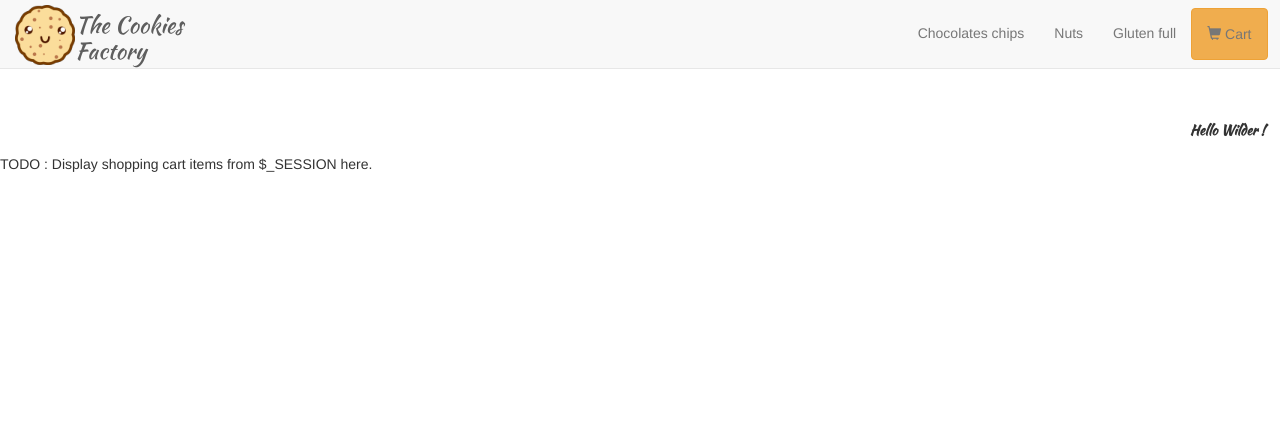
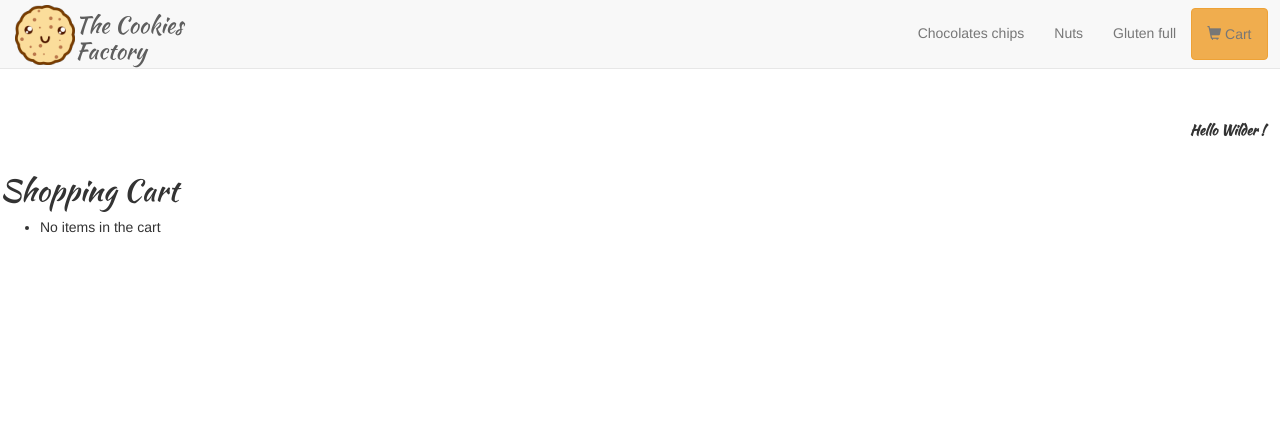
Before and after one commit to Dju0/quest_session, a PHP site: page /cart.php in a window 1280 px wide. Shown: the top 432 px of the page. Run offline with PHP 8.4, Linux system fonts and the light colour scheme.

Commit message:
quest done

```diff
--- a/cart.php
+++ b/cart.php
@@ -1,7 +1,21 @@
+<?php
+session_start(); // Démarre la session s'il n'est pas déjà démarré
+?>
 <?php require 'inc/head.php'; ?>
 <section class="cookies container-fluid">
     <div class="row">
-        TODO : Display shopping cart items from $_SESSION here.
-    </div>
+    <h2>Shopping Cart</h2>
+    <ul>
+        <?php
+        if (isset($_SESSION['cart']) && !empty($_SESSION['cart'])) {
+            foreach ($_SESSION['cart'] as $cookie) {
+                echo '<li>' . $cookie['name'] . '</li>';
+            }
+        } else {
+            echo '<li>No items in the cart</li>';
+        }
+        ?>
+    </ul>
+</div>
 </section>
 <?php require 'inc/foot.php'; ?>
```
Also changed, not shown: index.php (+15 -1 lines).
